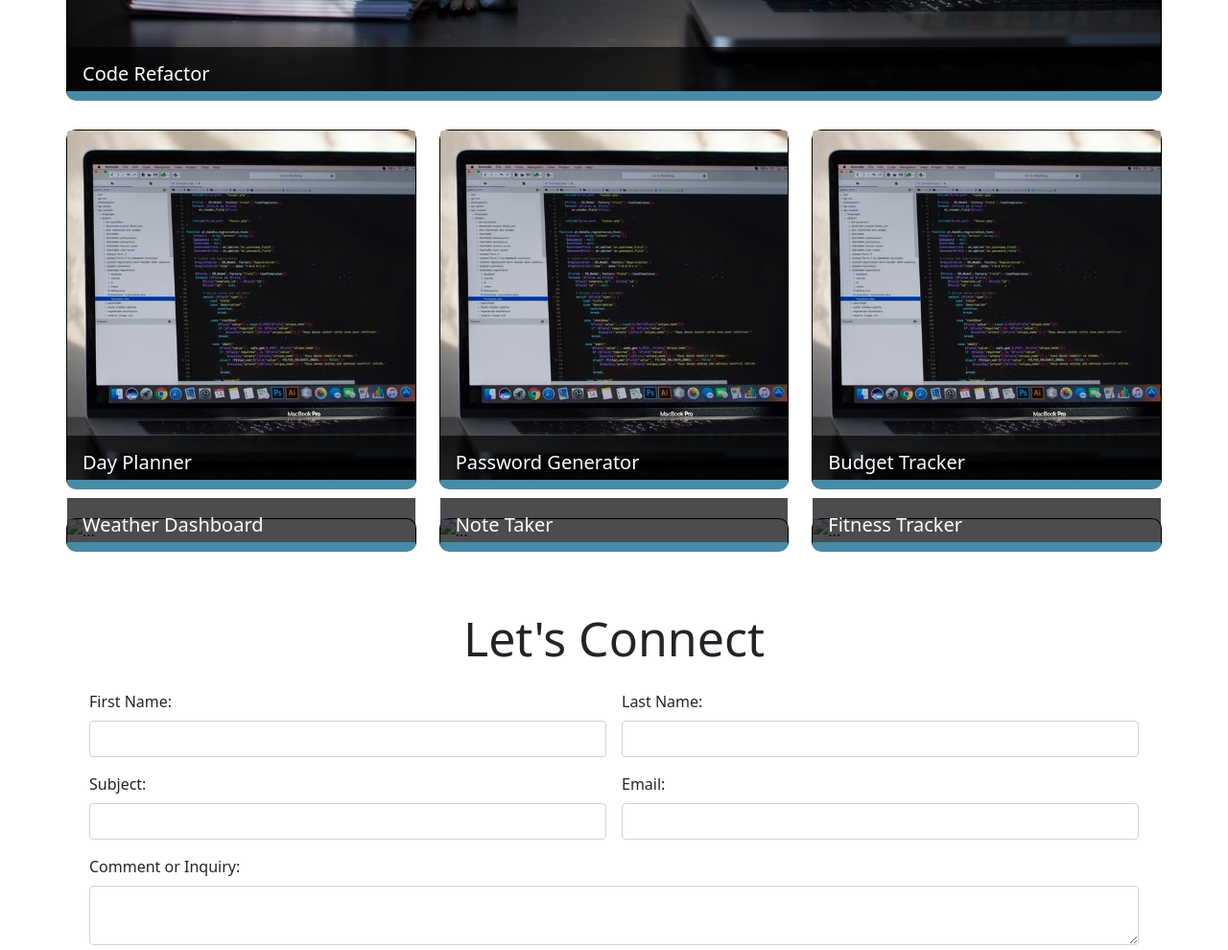
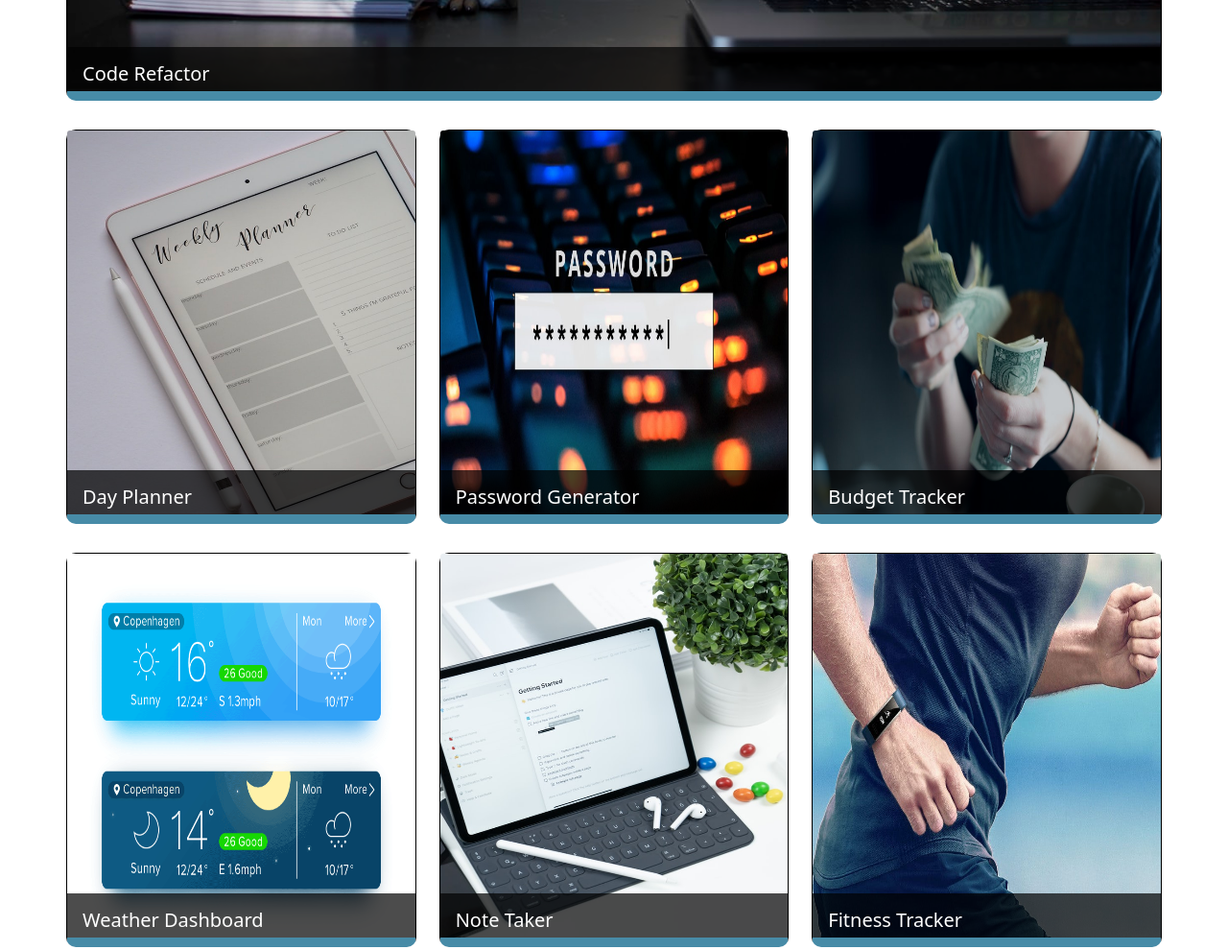
Before and after one commit to ashak90/Homework-2, a plain HTML site: page index.html in a window 1280 px wide. Shown: the part 1520-2510 px from the top of the page at 96% size. Drawn offline with nearby package versions, Linux system fonts and the light colour scheme.

Commit message:
add the images for tiles in the work section

```diff
--- a/index.html
+++ b/index.html
@@ -85,7 +85,7 @@
         <div class="row">
           <div class="cardContainer col-lg-4 col-md-6 col-sm-12">
             <div class="card">
-              <img src="./assets/images/webdevelopmetCropped.jpeg" class="card-img-top" alt="...">
+              <img src="./assets/images/dayPlanner.jpg" class="card-img-top" alt="..." height="400px">
               <div class="card-body">
                 <h5 class="card-title">Day Planner</h5>
                 <p class="card-text">Some quick example text to build on the card title and make up the bulk of the card's
@@ -96,7 +96,7 @@
 
           <div class="cardContainer col-lg-4 col-md-6 col-sm-12">
             <div class="card">
-              <img src="./assets/images/webdevelopmetCropped.jpeg" class="card-img-top" alt="...">
+              <img src="./assets/images/password.jpg" class="card-img-top" alt="..." height="400px">
               <div class="card-body">
                 <h5 class="card-title">Password Generator</h5>
                 <p class="card-text">Some quick example text to build on the card title and make up the bulk of the card's
@@ -107,7 +107,7 @@
 
           <div class="cardContainer col-lg-4 col-md-6 col-sm-12">
             <div class="card">
-              <img src="./assets/images/webdevelopmetCropped.jpeg" class="card-img-top" alt="...">
+              <img src="./assets/images/budget.jpeg" class="card-img-top" alt="..." height="400px">
               <div class="card-body">
                 <h5 class="card-title"> Budget Tracker</h5>
                 <p class="card-text">Some quick example text to build on the card title and make up the bulk of the card's
@@ -122,7 +122,7 @@
         <div class="row">
           <div class="cardContainer col-lg-4 col-md-6 col-sm-12">
             <div class="card">
-              <img src="images/4_card.png" class="card-img-top" alt="...">
+              <img src="./assets/images/weather.gif" class="card-img-top" alt="..." height="400px">
               <div class="card-body">
                 <h5 class="card-title">Weather Dashboard</h5>
                 <p class="card-text">Some quick example text to build on the card title and make up the bulk of the card's
@@ -133,7 +133,7 @@
 
           <div class="cardContainer col-lg-4 col-md-6 col-sm-12">
             <div class="card">
-              <img src="images/5_card.png" class="card-img-top" alt="...">
+              <img src="./assets/images/noteTaker.jpg" class="card-img-top" alt="..." height="400px">
               <div class="card-body">
                 <h5 class="card-title">Note Taker</h5>
                 <p class="card-text">Some quick example text to build on the card title and make up the bulk of the card's
@@ -144,7 +144,7 @@
 
           <div class="cardContainer col-lg-4 col-md-6 col-sm-12">
             <div class="card">
-              <img src="images/6_card.png" class="card-img-top" alt="...">
+              <img src="./assets/images/fitnessTracker.jpg" class="card-img-top" alt="..." height="400px">
               <div class="card-body">
                 <h5 class="card-title">Fitness Tracker</h5>
                 <p class="card-text">Some quick example text to build on the card title and make up the bulk of the card's
```
